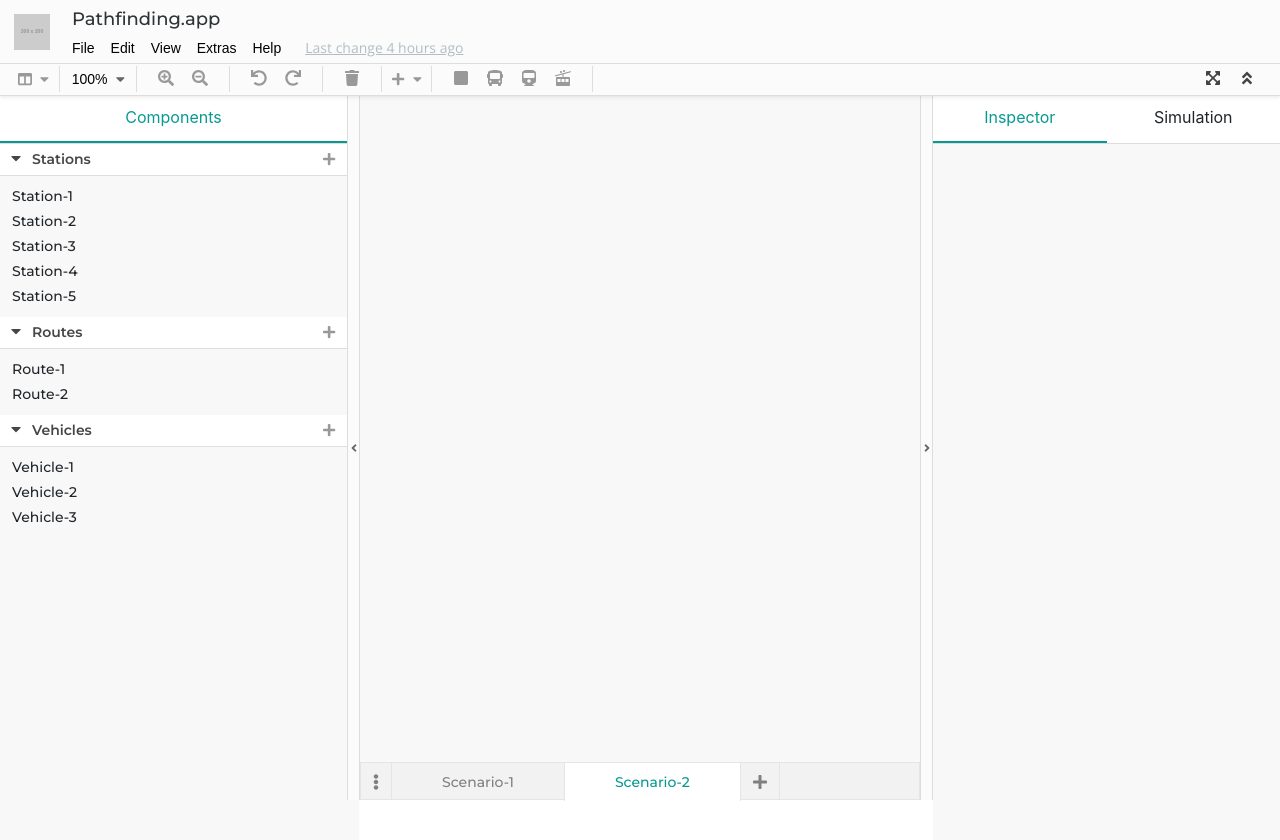
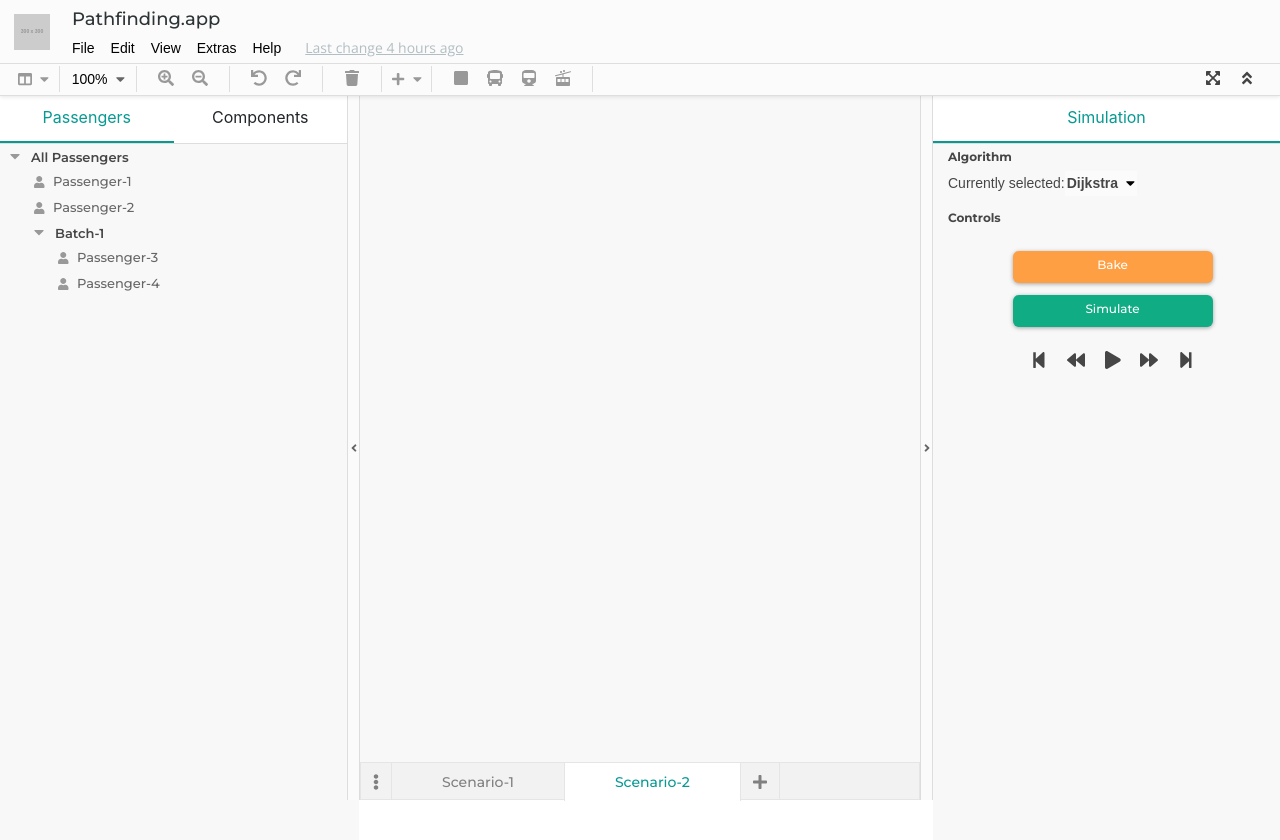
Before and after one commit to marknoone/pathfinding.app, a React (Create React App) app: page / in a window 1280 px wide. Shown: the top 840 px of the page. Built offline with nearby package versions, Linux system fonts and the light colour scheme.

Commit message:
Basic simulation view

```diff
--- a/src/editor/components/leftPanel/leftPanel.tsx
+++ b/src/editor/components/leftPanel/leftPanel.tsx
@@ -21,7 +21,7 @@ type LeftPanel = {
 const LeftPanel: React.FunctionComponent<LeftPanel> = (props) => {
     return <div style={BaseStyle}>
         <TabView views={[
-            // {header: "Passengers", view: (<><PassengerView /></>)},
+            {header: "Passengers", view: (<><PassengerView /></>)},
             {header: "Components", view: (<><ComponentView /></>)},
         ]} />
         <div style={PanelToggle}>
--- a/src/editor/components/rightPanel/components/simulationView/simulationView.css.tsx
+++ b/src/editor/components/rightPanel/components/simulationView/simulationView.css.tsx
@@ -1,4 +1,58 @@
 import CSS from 'csstype';
 
-export const BaseStyle: CSS.Properties = {
+export const BaseStyle: CSS.Properties = {}
+
+export const SimSection: CSS.Properties = {
+    padding: '4px 15px',
 }
+
+export const SimText: CSS.Properties = {
+    fontFamily: "'Open-Sans', sans-serif",
+    fontSize: "14px",
+    fontWeight: 400,
+    color: '#464646',
+    margin: '0px 0px 5px 0px'
+}
+
+export const SimHeader: CSS.Properties = {
+    fontFamily: "'Montserrat', sans-serif",
+    fontSize: "12px",
+    fontWeight: 700,
+    color: '#464646',
+    margin: '0px 0px 5px 0px'
+}
+
+export const SimBtn: CSS.Properties = {
+    display: 'block',
+    width: '200px',
+    height: '32px',
+    lineHeight: '28px',
+    color: 'white',
+    fontFamily: "'Montserrat', sans-serif",
+    fontSize: "12px",
+    fontWeight: 500,
+    borderRadius: '6px',
+    boxShadow: '0px 1px 4px rgba(0, 0, 0, 0.35)',
+    margin: 'auto',
+    marginBottom: '12px',
+    textAlign: 'center',
+    cursor: 'pointer'
+}
+
+export const SimPlaybackCtrl: CSS.Properties = {
+    textAlign: 'center'
+}
+
+export const SimPlaybackCtrlList: CSS.Properties = {
+    listStyle: 'none',
+    padding: 0,
+    margin: 0
+}
+
+export const SimPlaybackCtrlElem: CSS.Properties = {
+    display: 'inline-block',
+    fontSize: '18px',
+    color: '#464646',
+    padding: '8px 10px',
+    cursor: 'pointer'
+}
--- a/src/editor/components/rightPanel/components/simulationView/simulationView.tsx
+++ b/src/editor/components/rightPanel/components/simulationView/simulationView.tsx
@@ -1,11 +1,58 @@
-import React from 'react';
+import React, { useState }from 'react';
+import { useDispatch } from 'react-redux';
+import { FontAwesomeIcon } from '@fortawesome/react-fontawesome';
+import { DropdownMenu } from '../../../../../app/components/dropdownMenu';
+import { faPlay, faForward, faStepForward, faBackward,
+        faStepBackward, faCaretDown} from '@fortawesome/free-solid-svg-icons';
 import {
     BaseStyle,
+    SimText,
+    SimSection,
+    SimHeader,
+    SimBtn,
+    SimPlaybackCtrl,
+    SimPlaybackCtrlList,
+    SimPlaybackCtrlElem
 } from './simulationView.css';
 
 
 const SimulationView: React.FunctionComponent = (props) => {
+    const dispatch = useDispatch();
+    const [isDropdownShowing, setIsDropdownShowing] = useState(false);
+
     return <div style={BaseStyle}>
+        <div style={SimSection}>
+            <p style={SimHeader}>Algorithm</p>
+            <p style={SimText}> Currently selected:
+            <DropdownMenu
+                render={ () => <>
+                    <span style={{...SimText, fontWeight: 600, color: '#464646'}}>Dijkstra</span>
+                    <span style={{ paddingLeft: '8px'}}><FontAwesomeIcon icon={faCaretDown} /></span>
+                </>}
+                isActive={isDropdownShowing}
+                onBtnClick={() => {setIsDropdownShowing(!isDropdownShowing)}}
+                sections={[{entries: [
+                            { title: "Dijkstra", onClick: () => {}},
+                            { title: "TD-Dijkstra", onClick: () => {}}
+                    ]},
+                ]}/>
+            </p>
+            {/* <p style={SimHeader}>Options:</p> */}
+        </div>
+        <div style={{...SimSection}}>
+            <p style={SimHeader}>Controls</p>
+            <a style={{...SimBtn, backgroundColor: '#ff9f43', marginTop: '24px'}}>Bake</a>
+            <a style={{...SimBtn, backgroundColor: '#10ac84'}}>Simulate</a>
+            <div style={SimPlaybackCtrl}>
+                <ul style={SimPlaybackCtrlList}>
+                    <li style={SimPlaybackCtrlElem}><FontAwesomeIcon icon={faStepBackward}/></li>
+                    <li style={SimPlaybackCtrlElem}><FontAwesomeIcon icon={faBackward}/></li>
+                    <li style={SimPlaybackCtrlElem}><FontAwesomeIcon icon={faPlay}/></li>
+                    <li style={SimPlaybackCtrlElem}><FontAwesomeIcon icon={faForward}/></li>
+                    <li style={SimPlaybackCtrlElem}><FontAwesomeIcon icon={faStepForward}/></li>
+                </ul>
+            </div>
+        </div>
     </div>;
 }
 
--- a/src/editor/components/rightPanel/rightPanel.tsx
+++ b/src/editor/components/rightPanel/rightPanel.tsx
@@ -27,7 +27,7 @@ const RightPanel: React.FunctionComponent<RightPanel> = (props) => {
         </div>
         <div style={{position: 'relative', left: '12px', height: '100%'}}>
             <TabView views={[
-                {header: "Inspector", view: (<><InspectorView /></>)},
+                // {header: "Inspector", view: (<><InspectorView /></>)},
                 {header: "Simulation", view: (<><SimulationView /></>)}
             ]} />
         </div>
```
